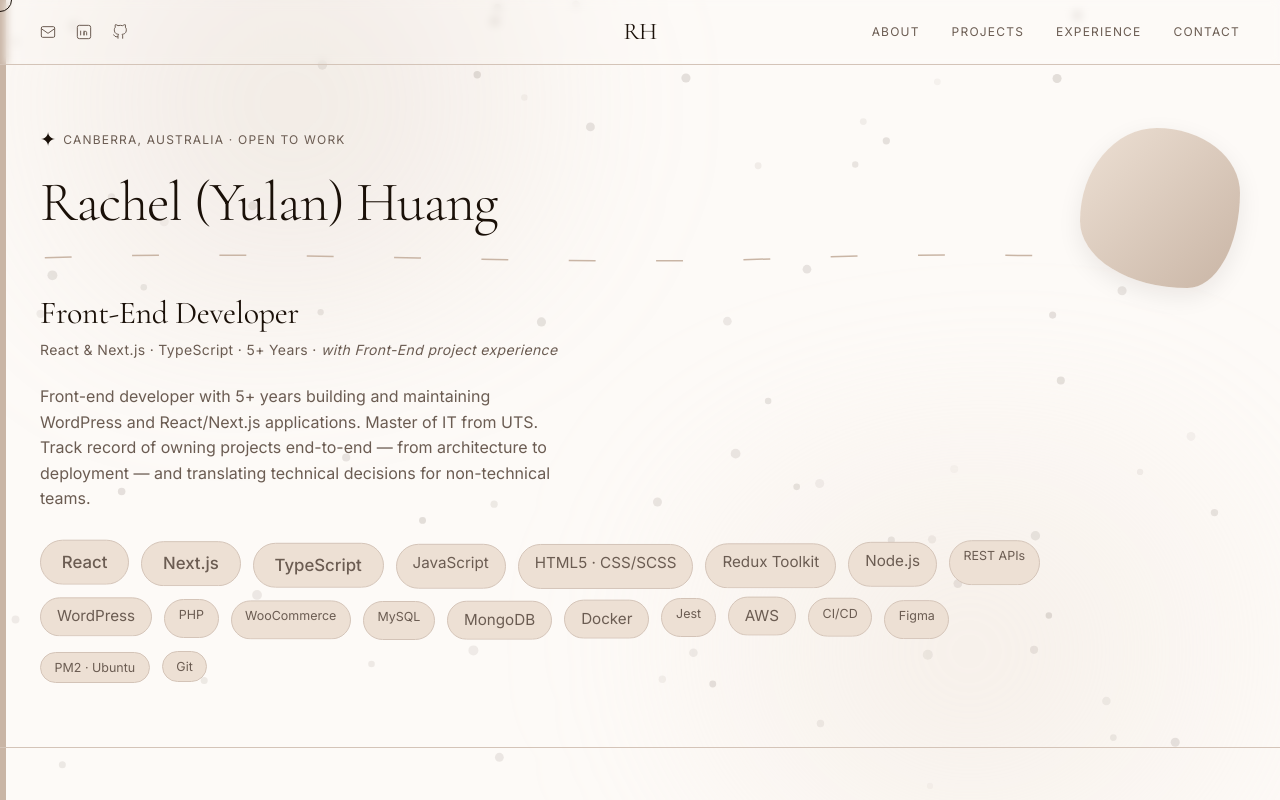
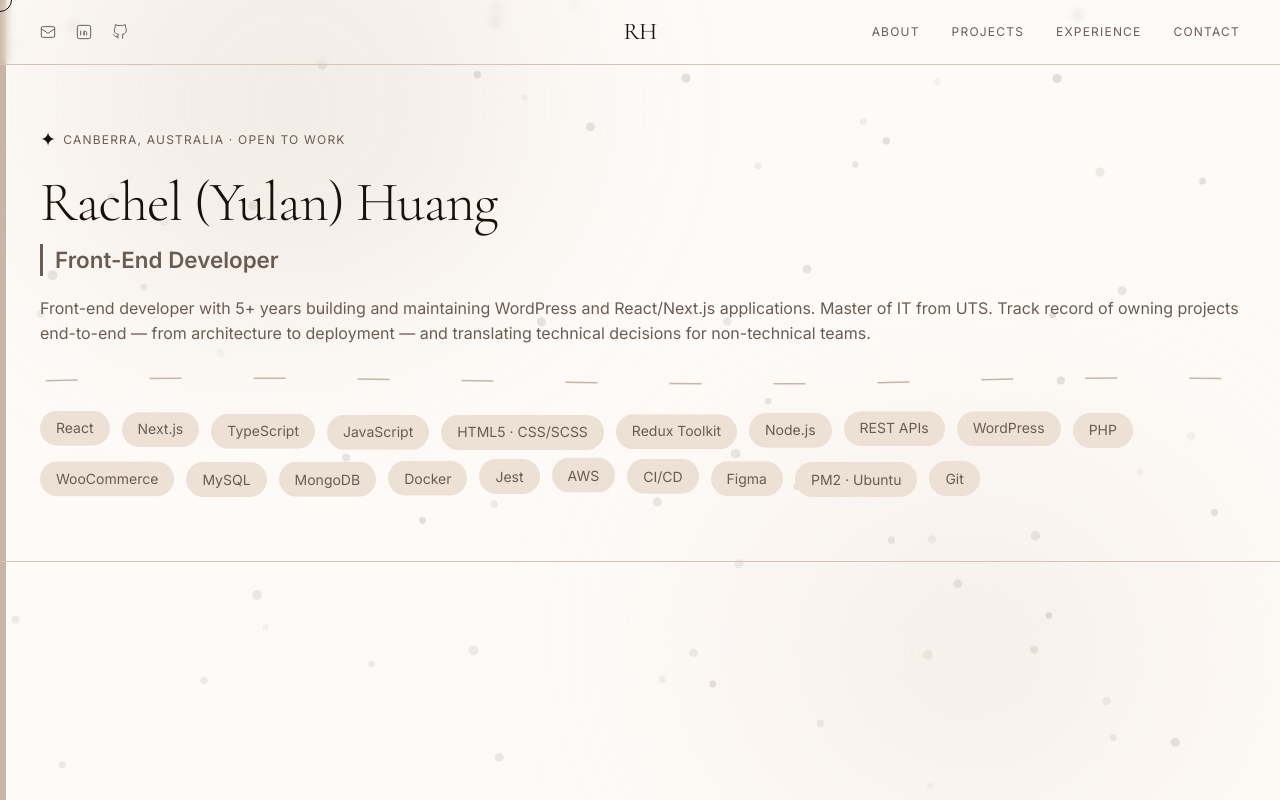
Before and after one commit to yulanh7/my-portfolio, a Next.js app: page / in a window 1280 px wide. Built offline with nearby package versions, Linux system fonts and the light colour scheme.

Commit message:
feat(hero): add accent border-left to title and refine Hero layout

```diff
--- a/src/app/globals.css
+++ b/src/app/globals.css
@@ -246,7 +246,6 @@
     display: inline-block;
     background: var(--color-bg-secondary);
     color: var(--color-text-secondary);
-    border: 1px solid var(--color-border);
     padding: 0.4rem 1rem;
     border-radius: var(--radius-full);
     font-size: var(--text-small);
@@ -386,9 +385,15 @@
   }
 
   @keyframes morph {
-    0%   { border-radius: 30% 70% 60% 40% / 40% 45% 55% 60%; }
-    50%  { border-radius: 50% 50% 30% 70% / 60% 40% 60% 40%; }
-    100% { border-radius: 70% 30% 40% 60% / 60% 55% 45% 40%; }
+    0% {
+      border-radius: 30% 70% 60% 40% / 40% 45% 55% 60%;
+    }
+    50% {
+      border-radius: 50% 50% 30% 70% / 60% 40% 60% 40%;
+    }
+    100% {
+      border-radius: 70% 30% 40% 60% / 60% 55% 45% 40%;
+    }
   }
 
   /* ── Contact Buttons ── */
@@ -422,6 +427,12 @@
     margin: var(--space-section) 0;
   }
 
+  /* ── Accent Left Border — used for section titles and highlights ── */
+  .border-l-accent {
+    border-left: 3px solid var(--color-text-secondary);
+    padding-left: 0.75rem;
+  }
+
   /* ── Responsive ── */
   @media (max-width: 768px) {
     body {
--- a/src/components/Hero.tsx
+++ b/src/components/Hero.tsx
@@ -21,10 +21,21 @@ export default function Hero() {
             </div>
 
             {/* Name */}
-            <h1 className="mb-3">{personal.name}</h1>
+            <h1 className="mb-2">{personal.name}</h1>
 
-            {/* Wave line */}
-            <div className="wave-line">
+            {/* Role */}
+            <h3 className="mb-5 text-text-primary font-bold border-l-accent text-text-secondary">
+              {personal.title}
+            </h3>
+            {/* <p className="text-sm text-text-secondary mb-6 tracking-wide">
+              {personal.subtitle}&nbsp;·&nbsp;<em>{personal.subtitleNote}</em>
+            </p> */}
+
+            {/* Bio */}
+            <p className=" mb-6">{personal.bio}</p>
+
+            {/* Wave line — between bio and skills */}
+            <div className="wave-line mb-6">
               <svg
                 className="wave-svg"
                 viewBox="0 0 1200 20"
@@ -34,23 +45,12 @@ export default function Hero() {
               </svg>
             </div>
 
-            {/* Role */}
-            <h2 className="mb-1.5 text-text-primary font-normal">
-              {personal.title}
-            </h2>
-            <p className="text-sm text-text-secondary mb-6 tracking-wide">
-              {personal.subtitle}&nbsp;·&nbsp;<em>{personal.subtitleNote}</em>
-            </p>
-
-            {/* Bio */}
-            <p className="max-w-[520px] mb-8">{personal.bio}</p>
-
             {/* Skills */}
             <div className="flex flex-wrap gap-3">
               {skills.map((skill, i) => (
                 <span
                   key={skill.label}
-                  className={`skill-tag ${skill.size}`}
+                  className={`skill-tag `}
                   style={{ animationDelay: `${delays[i] ?? 0}s` }}
                 >
                   {skill.label}
@@ -58,19 +58,6 @@ export default function Hero() {
               ))}
             </div>
           </div>
-
-          {/* Right — abstract morphing shape */}
-          <div className="flex items-center justify-center shrink-0">
-            <div
-              className="w-40 h-40 shadow-md"
-              style={{
-                background:
-                  "linear-gradient(135deg, var(--color-bg-secondary), var(--color-bg-accent))",
-                borderRadius: "30% 70% 60% 40% / 40% 45% 55% 60%",
-                animation: "morph 14s infinite alternate ease-in-out",
-              }}
-            />
-          </div>
         </div>
       </div>
     </section>
```
